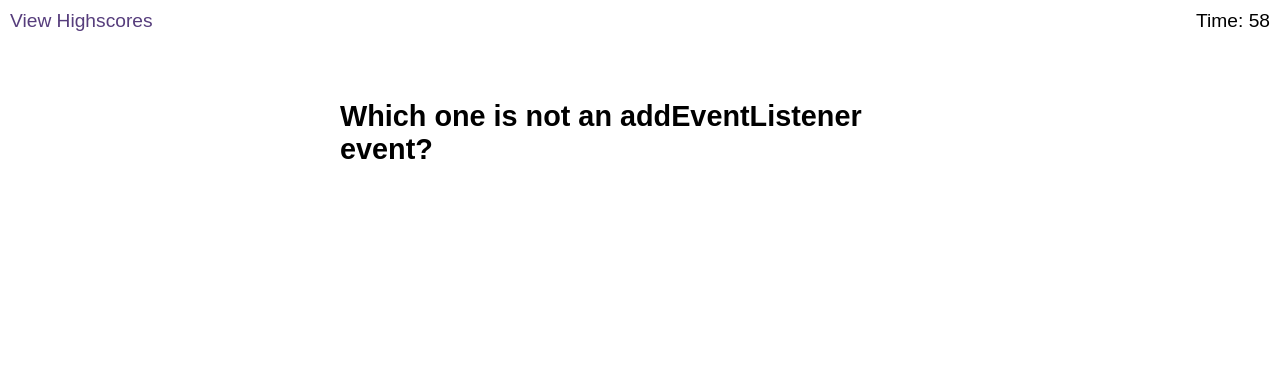
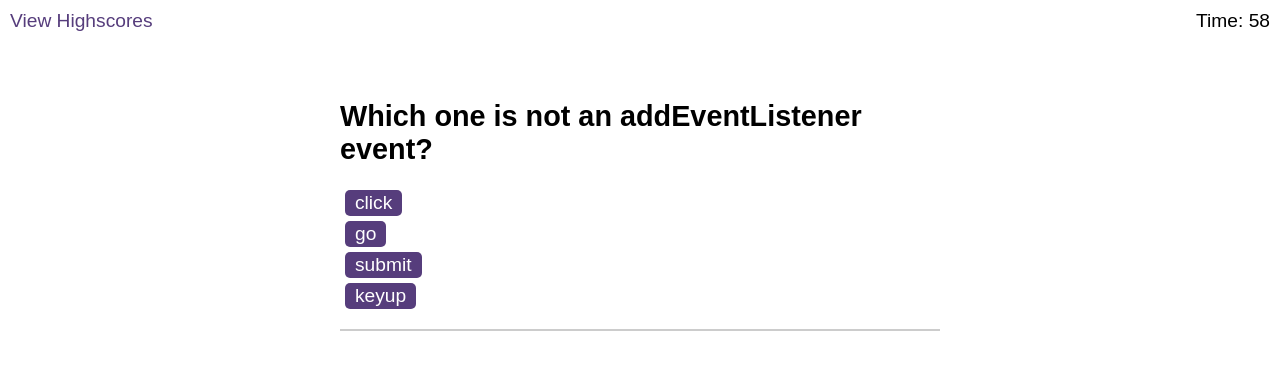
Before and after one commit to pauli090/java-code-quiz, a plain HTML site: page index.html in a window 1280 px wide. Both pictures are taken after a click on the button "Start Quiz". Drawn offline with Linux system fonts and the light colour scheme.

Commit message:
added code to js files

```diff
--- a/assets/js/logic.js
+++ b/assets/js/logic.js
@@ -7,119 +7,98 @@ var questionTitle = document.getElementById("question-title");
 var choicesEl = document.getElementById("choices");
 var userInitials = document.getElementById("initials");
 var submitButton = document.getElementById("submit");
-
-var questions = [
-    {
-        question: "Which one is not an addEventListener event?",
-        answers: {
-            answerA: "click",
-            answerB: "go",
-            answerC: "submit",
-            answerD: "keyup"
-        },
-        correctAnswer: "answerB"
-    },
-    {
-        question: "Which method does stop default form behaviour?",
-        answers: {
-            answerA: "addEventListener",
-            answerB: "setInterval",
-            answerC: "getElementByID",
-            answerD: "preventDefault"
-        },
-        correctAnswer: "answerD"
-    },
-    {
-        question: "What eventPropagations is used for?",
-        answers: {
-            answerA: "Stops event from bubbling up and new window opening",
-            answerB: "Calls a function to be executed every 1000 milliseconds",
-            answerC: "Gets the current value of the element data-state attribute",
-            answerD: "Clears interval and stops timer"
-        },
-        correctAnswer: "answerA"
-    },
-    {
-        question: "Which method is used to set the value of the specified Storage Object item.?",
-        answers: {
-            answerA: "localStorage.getItem",
-            answerB: "parseInt.setItem",
-            answerC: "localStorage.setItem",
-            answerD: "split.setItem"
-        },
-        correctAnswer: "answerC"
-    },
-    {
-        question: "What method should you use if you want to change colour of the elemnt using JavaScript?",
-        answers: {
-            answerA: "displayDate",
-            answerB: "querySelector",
-            answerC: "this.innerHTML",
-            answerD: "setAttribiute"
-        },
-        correctAnswer: "answerD"
-    },
-    {
-        question: "Which is the best method to access element using id?",
-        answers: {
-            answerA: "getElementById",
-            answerB: "querySelectorAll",
-            answerC: "getElementsByTagName",
-            answerD: "querySelector"
-        },
-        correctAnswer: "answerA"
-    },
-    {
-        question: "How to dynamically add element to its parent using JavaScript?",
-        answers: {
-            answerA: "createElement",
-            answerB: "textContent",
-            answerC: "clearInterval",
-            answerD: "appendChild"
-        },
-        correctAnswer: "answerD"
-    }
-];
+var feedbackEl = document.getElementById("feedback");
+var finalScoreEl = document.getElementById("final-score");
 
 
+var timeLeft = 60;
+var questionNow = 0;
+
 function countdown() {
-    var timeLeft = 60;
     // Sets interval in variable
     var timerInterval = setInterval(function() {
         timeLeft--;
         timeCount.textContent = timeLeft
 
-        if(timeLeft === 0) {
+        if(timeLeft === 0 || questionNow === questions.length) {
         // Stops execution of action at set interval
             clearInterval(timerInterval);
-
-
         }
-
-        }, 1000);
-      }
+    }, 1000);
+}
 
 startButton.addEventListener("click", function() {
     // document.getElementById("guestions");
     questionsEl.style.display = "block";
     startScreen.style.display = "none";
+    feedbackEl.style.display = "block";
     countdown();
     displayQuestion();
 })
-var yes = "yes";
-var elem = 0;
+
 function displayQuestion() {
-    questionTitle.textContent = questions[elem].question;
-    choicesEl.innerHTML = "";
+    questionTitle.textContent = questions[questionNow].question;
+    choicesEl.textContent = "";
 
-    for (var i = 0; i < questions[elem].answers.length; i++) {
+    for (var i = 0; i < questions[questionNow].answers.length; i++) {
+        var buttonAnswer = document.createElement("button");
+        buttonAnswer.textContent = questions[questionNow].answers[i];
+        choicesEl.appendChild(buttonAnswer);
+        buttonAnswer.addEventListener("click", clikedAnswer)
+    };
+};
 
-        var buttonAnswer = document.createElement("button");
-        buttonAnswer.textContent = questions[elem].answers[i];
-        buttonAnswer.addEventListener("click", function() {
-            console.log(yes);
-        });
-        choicesEl.appendChild(buttonAnswer);
-    };
+var yesSound = new Audio("assets/sfx/correct.wav");
+var noSound = new Audio("assets/sfx/incorrect.wav");
 
+function clikedAnswer(event) {
+    event.preventDefault;
+    var userChoice = event.target.textContent;
+
+    if (userChoice === questions[questionNow].correctAnswer) {
+        questionNow++;
+        yesSound.play();
+        feedbackEl.textContent = "correct";
+        if (questionNow === questions.length) {
+            theEnd();
+        } else {
+            displayQuestion();
+        }
+    } else {
+        questionNow++;
+        timeLeft -= 10;
+        noSound.play();
+        feedbackEl.textContent = "wrong";
+        if (questionNow === questions.length) {
+            theEnd();
+
+        } else {
+            displayQuestion();
+        }
+    }
+};
+
+function theEnd() {
+    questionsEl.style.display = "none";
+    startScreen.style.display = "none";
+    feedbackEl.style.display = "none";
+    endScreen.style.display = "block";
+    finalScoreEl.textContent = timeLeft;
 }
+
+function saveFinalScore() {
+    var initials = userInitials.value.trim();
+
+    if (initials !== "") {
+        var savedScore = JSON.parse(localStorage.getItem("highscore")) || [];
+        var nowScore = {
+            score: timeLeft,
+            userInitials: initials,
+        }
+        savedScore.push(nowScore);
+        localStorage.setItem("highscore", JSON.stringify(savedScore));
+        window.location.href = "highscores.html";
+    }
+}
+
+submitButton.addEventListener("click", saveFinalScore);
--- a/assets/js/questions.js
+++ b/assets/js/questions.js
@@ -2,72 +2,37 @@
 var questions = [
     {
         question: "Which one is not an addEventListener event?",
-        answers: {
-            answerA: "click",
-            answerB: "go",
-            answerC: "submit",
-            answerD: "keyup"
-        },
-        correctAnswer: "answerB"
+        answers: ["click", "go", "submit", "keyup"],
+        correctAnswer: "go"
     },
     {
         question: "Which method does stop default form behaviour?",
-        answers: {
-            answerA: "addEventListener",
-            answerB: "setInterval",
-            answerC: "getElementByID",
-            answerD: "preventDefault"
-        },
-        correctAnswer: "answerD"
+        answers: ["addEventListener", "setInterval", "getElementByID", "preventDefault"],
+        correctAnswer: "preventDefault"
     },
     {
         question: "What eventPropagations is used for?",
-        answers: {
-            answerA: "Stops event from bubbling up and new window opening",
-            answerB: "Calls a function to be executed every 1000 milliseconds",
-            answerC: "Gets the current value of the element data-state attribute",
-            answerD: "Clears interval and stops timer"
-        },
-        correctAnswer: "answerA"
+        answers: ["Stops event from bubbling up and new window opening", "Calls a function to be executed every 1000 milliseconds", "Gets the current value of the element data-state attribute", "Clears interval and stops timer"],
+        correctAnswer: "Stops event from bubbling up and new window opening"
     },
     {
         question: "Which method is used to set the value of the specified Storage Object item.?",
-        answers: {
-            answerA: "localStorage.getItem",
-            answerB: "parseInt.setItem",
-            answerC: "localStorage.setItem",
-            answerD: "split.setItem"
-        },
-        correctAnswer: "answerC"
+        answers: ["localStorage.getItem", "parseInt.setItem","localStorage.setItem", "split.setItem"],
+        correctAnswer: "localStorage.setItem"
     },
     {
         question: "What method should you use if you want to change colour of the elemnt using JavaScript?",
-        answers: {
-            answerA: "displayDate",
-            answerB: "querySelector",
-            answerC: "this.innerHTML",
-            answerD: "setAttribiute"
-        },
-        correctAnswer: "answerD"
+        answers: ["displayDate", "querySelector", "this.innerHTML", "setAttribiute"],
+        correctAnswer: "setAttribiute"
     },
     {
         question: "Which is the best method to access element using id?",
-        answers: {
-            answerA: "getElementById",
-            answerB: "querySelectorAll",
-            answerC: "getElementsByTagName",
-            answerD: "querySelector"
-        },
-        correctAnswer: "answerA"
+        answers: ["getElementById", "querySelectorAll", "getElementsByTagName", "querySelector"],
+        correctAnswer: "getElementById"
     },
     {
         question: "How to dynamically add element to its parent using JavaScript?",
-        answers: {
-            answerA: "createElement",
-            answerB: "textContent",
-            answerC: "clearInterval",
-            answerD: "appendChild"
-        },
-        correctAnswer: "answerD"
+        answers: ["createElement", "textContent", "clearInterval", "appendChild"],
+        correctAnswer: "appendChild"
     }
 ];
```
Also changed, not shown: assets/js/score.js (+21 -0 lines), highscores.html (+1 -1 lines).
